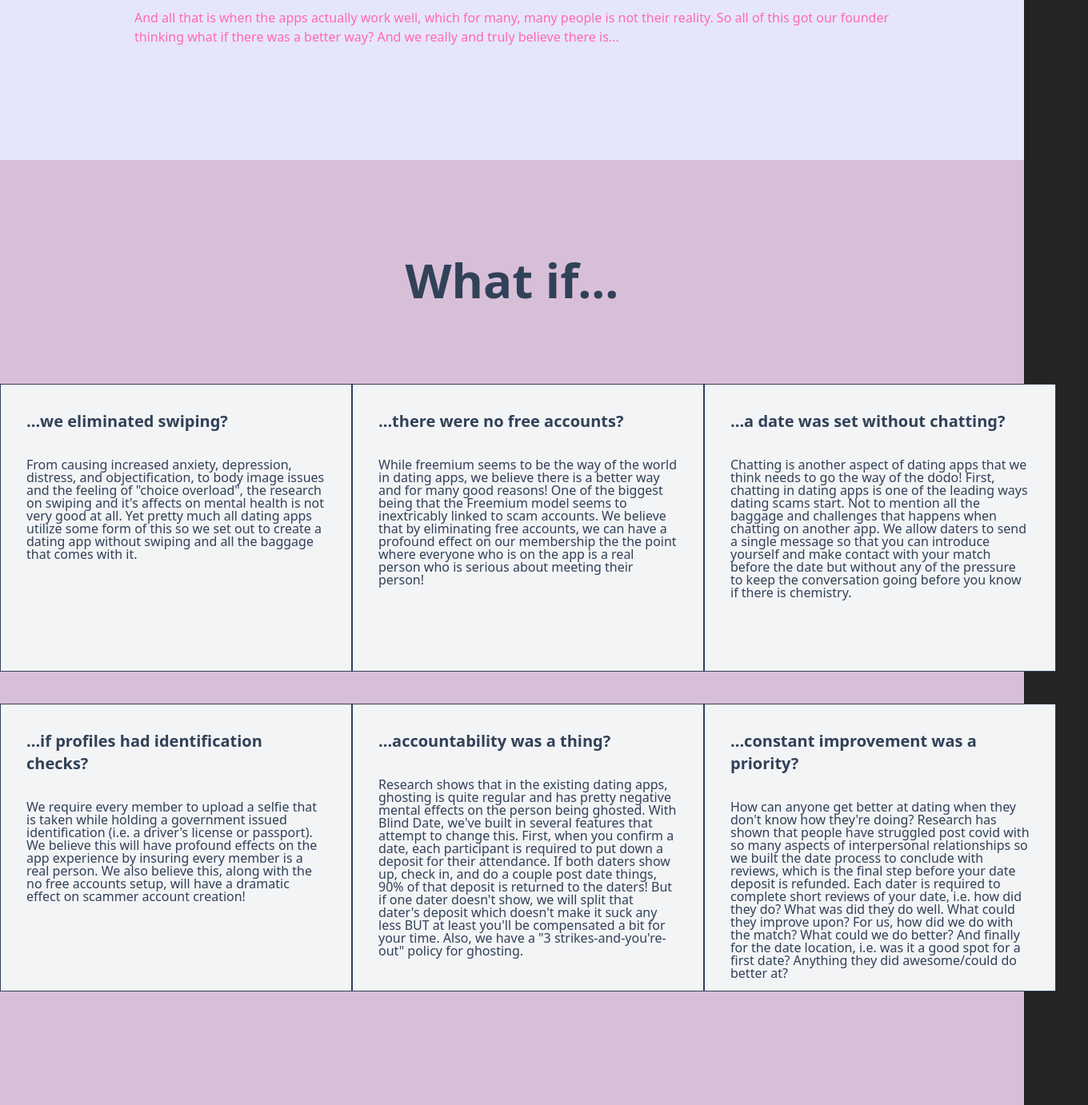
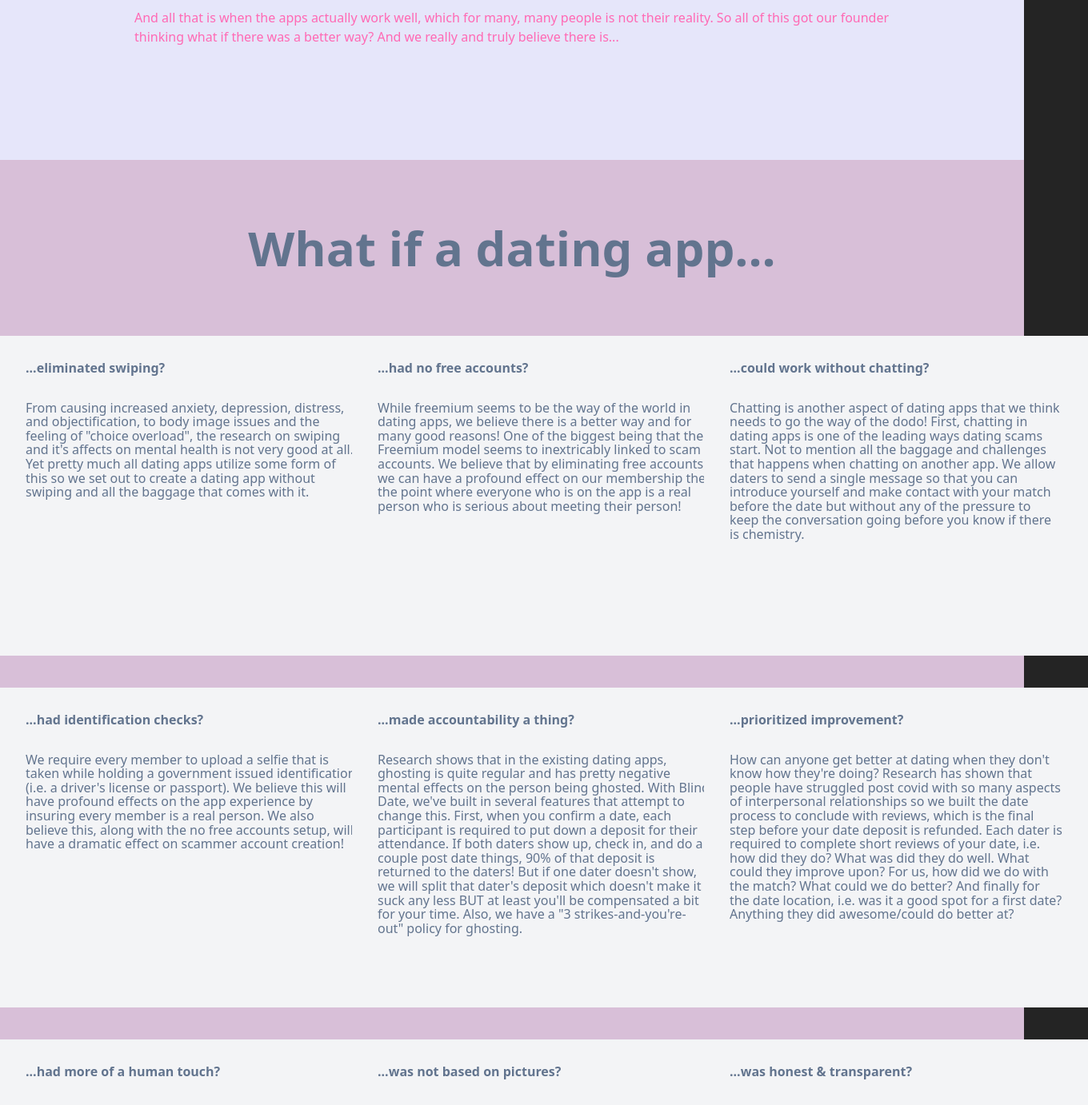
Before and after one commit to patricknicklaus/the_compatibility_project, a React (Vite) app: page / in a window 1280 px wide. Shown: the part 1400-2782 px from the top of the page at 80% size, 1360 px wide, since content can reach past the window. Built offline with nearby package versions, Linux system fonts and the light colour scheme.

Commit message:
updated contact to coming soon for right now

```diff
--- a/src/App.tsx
+++ b/src/App.tsx
@@ -41,7 +41,7 @@ function App() {
         <Routes>
           <Route path="/" element={<Home />} />
           <Route path="/about" element={<About />} />
-          <Route path="/contact" element={<Contact />} />
+          <Route path="/comingsoon" element={<Contact />} />
           <Route path="/legal/ccpa" element={<CCPA />} />
           <Route path="/legal/colorado_safety_policy" element={<ColoradoSafetyPolicy />} />
           <Route path="/legal/community_guidelines" element={<CommunityGuidelines />} />
--- a/src/components/footer.tsx
+++ b/src/components/footer.tsx
@@ -20,7 +20,7 @@ const Footer = () => {
                 <li><a href="/#about" className="hover:text-pink-400 transition duration-300">Mission</a></li>
                 <li><a href="/#whatif" className="hover:text-pink-400 transition duration-300">What</a></li>
                 <li><a href="/#process" className="hover:text-pink-400 transition duration-300">Our Process</a></li>
-                <li><a href="/#contact" className="hover:text-pink-400 transition duration-300">Contact</a></li>
+                <li><a href="/#comingsoon" className="hover:text-pink-400 transition duration-300">Coming Soon</a></li>
               </ul>
             </div>
 
--- a/src/pages/Home.tsx
+++ b/src/pages/Home.tsx
@@ -75,43 +75,56 @@ function Home() {
           {/* What if??? */}
           <section
             id="whatif"
-            className="h-full flex items-center justify-center bg-thistle text-slate-700 leading-none pt-30"
+            className="h-full flex items-center justify-center bg-thistle text-slate-500 pt-10 md:pt-20 leading-[1.1]"
           >
             <div className="text-center">
-              <h2 className="text-6xl font-bold mb-25">
-                What if...
+              <h2 className="text-2xl md:text-6xl font-bold mb-10 md:mb-20">
+                What if a dating app...
               </h2>
-              <div className="grid grid-rows-3 lg:grid-cols-2 xl:grid-cols-3 md:gap-10 mb-30 md:mb-20 xl:-mb-40">
+              <div className="grid grid-rows-3 lg:grid-cols-2 xl:grid-cols-3 gap-1 md:gap-10 pb-20">
                     {/* Row 1 */}
-                    <div className="p-8 border bg-gray-100 h-auto w-auto md:h-90 md:w-110 text-left">
-                        <h6 className="text-xl font-bold">...we eliminated swiping?</h6>
+                    <div className="p-8 bg-gray-100 h-auto w-auto md:h-100 md:w-120 text-left">
+                        <h6 className="font-bold">...eliminated swiping?</h6>
                         {/* <div>
                             <img className="" src={Swipe} height={90} width={90} />
                             <img className="-mt-27 -ml-3 stroke-red-600 fill-red-600"  src={Round} height={120} width={120}  />
                         </div> */}
                         <p className="mt-8 text-left">From causing increased anxiety, depression, distress, and objectification, to body image issues and the feeling of "choice overload", the research on swiping and it's affects on mental health is not very good at all. Yet pretty much all dating apps utilize some form of this so we set out to create a dating app without swiping and all the baggage that comes with it.</p>
                     </div>
-                    <div className="p-8 border bg-gray-100 h-auto w-auto md:h-90 md:w-110 text-left">
-                        <h6 className="text-xl font-bold">...there were no free accounts?</h6>
+                    <div className="p-8 bg-gray-100 h-auto w-auto md:h-100 md:w-120 text-left">
+                        <h6 className="font-bold">...had no free accounts?</h6>
                         <p className="mt-8 text-left">While freemium seems to be the way of the world in dating apps, we believe there is a better way and for many good reasons! One of the biggest being that the Freemium model seems to inextricably linked to scam accounts. We believe that by eliminating free accounts, we can have a profound effect on our membership the the point where everyone who is on the app is a real person who is serious about meeting their person!</p>
                     </div>
-                    <div className="p-8 border bg-gray-100 h-auto w-auto md:h-90 md:w-110 text-left">
-                        <h6 className="text-xl font-bold">...a date was set without chatting?</h6>
+                    <div className="p-8 bg-gray-100 h-auto w-auto md:h-100 md:w-120 text-left">
+                        <h6 className="font-bold">...could work without chatting?</h6>
                         <p className="mt-8 text-left">Chatting is another aspect of dating apps that we think needs to go the way of the dodo! First, chatting in dating apps is one of the leading ways dating scams start. Not to mention all the baggage and challenges that happens when chatting on another app. We allow daters to send a single message so that you can introduce yourself and make contact with your match before the date but without any of the pressure to keep the conversation going before you know if there is chemistry.</p>
                     </div>
 
                     {/* Row 2 */}
-                    <div className="p-8 border bg-gray-100 h-auto w-auto md:h-90 md:w-110 text-left">
-                        <h6 className="text-xl font-bold">...if profiles had identification checks?</h6>
+                    <div className="p-8 bg-gray-100 h-auto w-auto md:h-100 md:w-120 text-left">
+                        <h6 className="font-bold">...had identification checks?</h6>
                         <p className="mt-8 text-left">We require every member to upload a selfie that is taken while holding a government issued identification (i.e. a driver's license or passport). We believe this will have profound effects on the app experience by insuring every member is a real person. We also believe this, along with the no free accounts setup, will have a dramatic effect on scammer account creation!</p>
                     </div>
-                    <div className="p-8 border bg-gray-100 h-auto w-auto md:h-90 md:w-110 text-left">
-                        <h6 className="text-xl font-bold">...accountability was a thing?</h6>
+                    <div className="p-8 bg-gray-100 h-auto w-auto md:h-100 md:w-120 text-left">
+                        <h6 className="font-bold">...made accountability a thing?</h6>
                         <p className="mt-8 text-left">Research shows that in the existing dating apps, ghosting is quite regular and has pretty negative mental effects on the person being ghosted. With Blind Date, we've built in several features that attempt to change this. First, when you confirm a date, each participant is required to put down a deposit for their attendance. If both daters show up, check in, and do a couple post date things, 90% of that deposit is returned to the daters! But if one dater doesn't show, we will split that dater's deposit which doesn't make it suck any less BUT at least you'll be compensated a bit for your time. Also, we have a "3 strikes-and-you're-out" policy for ghosting.</p>
                     </div>
-                    <div className="p-8 border bg-gray-100 h-auto w-auto md:h-90 md:w-110 text-left">
-                        <h6 className="text-xl font-bold">...constant improvement was a priority?</h6>
+                    <div className="p-8 bg-gray-100 h-auto w-auto md:h-100 md:w-120 text-left">
+                        <h6 className="font-bold">...prioritized improvement?</h6>
                         <p className="mt-8 text-left">How can anyone get better at dating when they don't know how they're doing? Research has shown that people have struggled post covid with so many aspects of interpersonal relationships so we built the date process to conclude with reviews, which is the final step before your date deposit is refunded. Each dater is required to complete short reviews of your date, i.e. how did they do? What was did they do well. What could they improve upon? For us, how did we do with the match? What could we do better? And finally for the date location, i.e. was it a good spot for a first date? Anything they did awesome/could do better at?</p>
+                    </div>
+
+                    <div className="p-8 bg-gray-100 h-auto w-auto md:h-100 md:w-120 text-left">
+                        <h6 className="font-bold">...had more of a human touch?</h6>
+                        <p className="mt-8 text-left">While we will always have a matching algorithm that does a lot of the heavy lifting, every single match we send you will be reviewed by a human to make sure it looks like a good match! There's just something about human touch that no computer can match and we're not just talking about warmth, intuition, and compassion! errrrrrr... actually that's exactly what we're talking about!!</p>
+                    </div>
+                    <div className="p-8 bg-gray-100 h-auto w-auto md:h-100 md:w-120 text-left">
+                        <h6 className="font-bold">...was not based on pictures?</h6>
+                        <p className="mt-8 text-left">Because every match is reviewed by a human, we made a conscious design decision to remove the pictures for a bunch of reasons like: creating more anticipation which tends to lead to better outcomes, to enhance safety by removing the possiblity of inappropriate photographic content, and to remove possible disappointment when someone doesn't look exactly like their photo. TBH there are so many more reasons that we're just gonna cut it off there ;) </p>
+                    </div>
+                    <div className="p-8 bg-gray-100 h-auto w-auto md:h-100 md:w-120 text-left">
+                        <h6 className="font-bold">...was honest & transparent?</h6>
+                        <p className="mt-8 text-left">We'd tell you that our plan for monetization is based on the membership fee and the 10% we take from each date deposit. We'd say we plan on partnering with local businesses, events, and restaurants so your date deposit would turn into a prepaid tab. We'd say that your data is sacred and will never be sold to anyone! We'd say we never plan on having any advertising bc we freaking hate it. Most of all, we want to be as open, transparent, and communicative as we possibly can so if you have a question, don't hesitate to hit us up at <Link className="font-bold border-b-2 text-blue-600" to='javascript:void(0)' onClick={() => window.location.href = 'mailto:help@blinddate.world'}>help@blinddate.world</Link>.</p>
                     </div>
                 </div>
 
@@ -122,73 +135,73 @@ function Home() {
           {/* Results Section */}
           <section
             id="process"
-            className="min-h-screen flex justify-center py-16"
+            className="min-h-screen flex justify-center pt-15 md:p-16 bg-amber-50"
           >
             <div className="max-w-4xl text-center">
               <h2
-                className="text-4xl font-bold mb-6 text-hotPink"
+                className="text-4xl md:text-6xl font-bold mb-6 text-hotPink"
               >
                 Our Process
               </h2>
               <div className="grid md:grid-cols-1 gap-6">
 
-                <div className="p-6 rounded-lg shadow-md text-hotPink md:flex md:flex-row gap-10">
+                <div className="p-6 rounded-lg shadow-md text-hotPink md:flex md:flex-row gap-10 bg-white bg-white">
                     <h3 className="text-4xl font-semibold mb-4 self-center">Step 1</h3>
                     <div className="text-left md:w-90">
                         <p>Sign up! Pay for a plan and work thru the onboarding steps like taking a selfie your government issued id.</p>
                     </div>
                 </div>
 
-                <div className="p-6 rounded-lg shadow-md text-hotPink md:flex md:flex-row gap-10">
+                <div className="p-6 rounded-lg shadow-md text-hotPink md:flex md:flex-row gap-10 bg-white">
                     <h3 className="text-4xl font-semibold mb-4">Step 2</h3>
                     <div className="text-left md:w-90">
                         <p>Answer as many questions as you can about yourself and your ideal mate!</p>
                     </div>
                 </div>
 
-                <div className="p-6 rounded-lg shadow-md text-hotPink md:flex md:flex-row gap-10">
+                <div className="p-6 rounded-lg shadow-md text-hotPink md:flex md:flex-row gap-10 bg-white">
                     <h3 className="text-4xl font-semibold mb-4">Step 3</h3>
                     <div className="text-left md:w-90">
                         <p>When we find a good match, we'll send it to you along with all the questions your potential match answered.</p>
                     </div>
                 </div>
 
-                <div className="p-6 rounded-lg shadow-md text-hotPink md:flex md:flex-row gap-10">
+                <div className="p-6 rounded-lg shadow-md text-hotPink md:flex md:flex-row gap-10 bg-white">
                     <h3 className="text-4xl font-semibold mb-4">Step 4</h3>
                     <div className="text-left md:w-90">
                         <p>For the date to go live, both you and your match will have to confirm and then put down a deposit to secure the date.</p>
                     </div>
                 </div>
 
-                <div className="p-6 rounded-lg shadow-md text-hotPink md:flex md:flex-row gap-10">
+                <div className="p-6 rounded-lg shadow-md text-hotPink md:flex md:flex-row gap-10 bg-white">
                     <h3 className="text-4xl font-semibold mb-4">Step 5</h3>
                     <div className="text-left md:w-90">
                         <p>We'll then send ya a proposed location along with a day and time for your date. We'll sort through that 'til both confirm it'll work!</p>
                     </div>
                 </div>
 
-                <div className="p-6 rounded-lg shadow-md text-hotPink md:flex md:flex-row gap-10">
+                <div className="p-6 rounded-lg shadow-md text-hotPink md:flex md:flex-row gap-10 bg-white">
                     <h3 className="text-4xl font-semibold mb-4">Step 6</h3>
                     <div className="text-left md:w-90">
                         <p>Check in for your date when you arrive and then have an awesome time with what we hope is your person!</p>
                     </div>
                 </div>
 
-                <div className="p-6 rounded-lg shadow-md text-hotPink md:flex md:flex-row gap-10">
+                <div className="p-6 rounded-lg shadow-md text-hotPink md:flex md:flex-row gap-10 bg-white">
                     <h3 className="text-4xl font-semibold mb-4">Step 7</h3>
                     <div className="text-left md:w-90">
                         <p>After the date, leave reviews for us on the match, your date, and the location so everyone knows how it went and can improve!</p>
                     </div>
                 </div>
 
-                <div className="p-6 rounded-lg shadow-md text-hotPink md:flex md:flex-row gap-10">
+                <div className="p-6 rounded-lg shadow-md text-hotPink md:flex md:flex-row gap-10 bg-white">
                     <h3 className="text-4xl font-semibold mb-4">Step 8</h3>
                     <div className="text-left md:w-90">
                         <p>When you complete all the reviews and we geta chance to review them, we'll start your refund of 90% of the date deposit.</p>
                     </div>
                 </div>
 
-                <div className="p-6 rounded-lg shadow-md text-hotPink md:flex md:flex-row gap-10">
+                <div className="p-6 rounded-lg shadow-md text-hotPink md:flex md:flex-row gap-10 bg-white">
                     <h3 className="text-4xl font-semibold mb-4">Step 9</h3>
                     <div className="text-left md:w-90">
                         <p>And that's the core of it!! But to be honest we have many more plans and ideas still to come so stay tuned!</p>
@@ -201,14 +214,31 @@ function Home() {
 
           {/* Contact Section */}
           <section
-            id="contact"
-            className="min-h-screen flex items-center justify-center py-16 text-peachPuff bg-peachPuff"
+            id="comingsoon"
+            className="min-h-screen flex items-center justify-center py-16  bg-peachPuff text-slate-500"
           >
-            <div className="max-w-md w-full">
-              <h2 className="text-4xl font-bold mb-6 text-center text-hotPink">
-                Contact Us
+            <div className="max-w-xl w-full p-5">
+              <h2 className="text-8xl font-bold mb-6 text-center">
+                Stay Tuned!
               </h2>
-              <form className="space-y-4">
+              <p className="">We plan on adding so much more here like, resources, screen recordings from the app, research we based elements of our product design on and more! If you have any questions, don't hesitate to reach out at <Link className="font-bold border-b-2 text-blue-600" to='javascript:void(0)' onClick={() => window.location.href = 'mailto:help@blinddate.world'}>help@blinddate.world</Link> and we'll get back to as soon as we can!!</p>
+              <p className=""></p>
+            </div>
+          </section>
+        </main>
+
+        {/* Footer */}
+        {/* <footer className="p-4 text-center bg-peachPuff text-hotPink">
+          © 2024 The Compatibility Project. All rights reserved.
+        </footer> */}
+      </div>
+    </div>
+  )
+}
+
+export default Home
+
+{/* <form className="space-y-4">
     <input
         type="text"
         placeholder="Name"
@@ -229,18 +259,4 @@ function Home() {
     >
         Send Message
     </button>
-              </form>
-            </div>
-          </section>
-        </main>
-
-        {/* Footer */}
-        {/* <footer className="p-4 text-center bg-peachPuff text-hotPink">
-          © 2024 The Compatibility Project. All rights reserved.
-        </footer> */}
-      </div>
-    </div>
-  )
-}
-
-export default Home
+</form> */}
--- a/src/pages/legal/TermsAndConditions.tsx
+++ b/src/pages/legal/TermsAndConditions.tsx
@@ -111,7 +111,7 @@ const TermsAndConditions: React.FC = () => {
             <p className="mb-2">To request a refund:</p>
             <p className="mb-2">Refunds are handled by Apple, not Blind Date, if you subscribed using your Apple ID. To seek a refund, go to iTunes, sign in with your Apple ID, pick "Purchase history," identify the transaction, and click "Report Problem."</p>
             <p className="mb-2">You may also send an email to: <Link className="text-blue-600 border-b-2" to='javascript:void(0)' onClick={() => window.location.href = 'https://getsupport.apple.com'}>https://getsupport.apple.com</Link>.</p>
-            <p className="mb-2">If you have subscribed using your Google Play Store account or directly through Blind Date, please contact customer service             <Link className="text-blue-600 border-b-2" to='javascript:void(0)' onClick={() => window.location.href = 'mailto:help@blinddate.world'}>help@blinddate.world</Link> with your order number for the Google Play Store (by checking in to Google Wallet).</p>
+            <p className="mb-2">If you have subscribed using your Google Play Store account or directly through Blind Date, please contact customer service <Link className="text-blue-600 border-b-2" to='javascript:void(0)' onClick={() => window.location.href = 'mailto:help@blinddate.world'}>help@blinddate.world</Link> with your order number for the Google Play Store (by checking in to Google Wallet).</p>
             <p className="mb-2">You may also send an email with a signed and dated notification declaring that you, the buyer, are canceling this agreement or anything to that effect. Along with your order number, please give the email address or phone number linked with your account. This message should be sent to the following address: <Link className="text-blue-600 border-b-2" to='javascript:void(0)' onClick={() => window.location.href = 'mailto:help@blinddate.world'}>help@blinddate.world</Link>.</p>
             <h6 className="mb-2 text-lg font-bold">11. Disclaimers</h6>
             <p className="mb-2">BLIND DATE PROVIDES THE SERVICE ON AN "AS IS" AND "AS AVAILABLE" BASIS AND TO THE EXTENT PERMITTED BY APPLICABLE LAW, GRANTS WITH NO WARRANTIES OF ANY KIND, WHETHER EXPRESS, IMPLIED, STATUTORY, OR OTHERWISE CONCERNING THE SERVICE (INCLUDING ALL THE CONTENT CONTAINED THEREIN), INCLUDING, WITHOUT LIMITATION, ANY IMPLIED WARRANTIES OF SATISFACTORY QUALITY, MERCHANTABILITY, FITNESS FOR A PARTICULAR PURPOSE OR NON-INFRINGEMENT. BLIND DATE DOES NOT REPRESENT OR WARRANT THAT A) THE SERVICE WILL BE UNINTERRUPTED, SECURE, OR ERROR-FREE, B) ANY DEFECTS OR ERRORS IN THE SERVICE WILL BE CORRECTED, OR C) THAT ANY CONTENT OR INFORMATION YOU OBTAIN ON OR THROUGH THE SERVICE WILL BE ACCURATE.</p>
```
Also changed, not shown: src/components/navbar.tsx (+4 -4 lines). Lines whose indentation alone changed are shown as unchanged.
